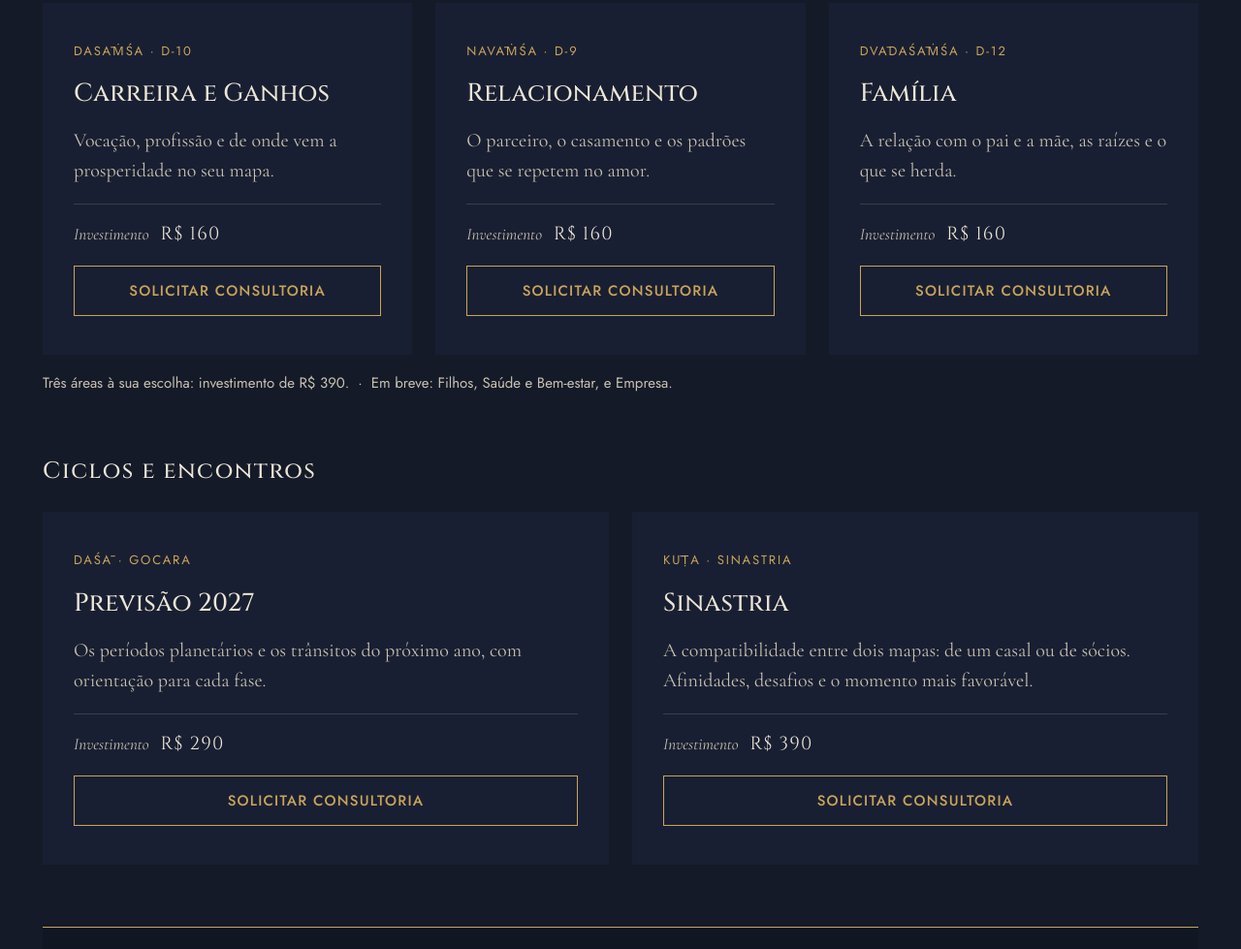
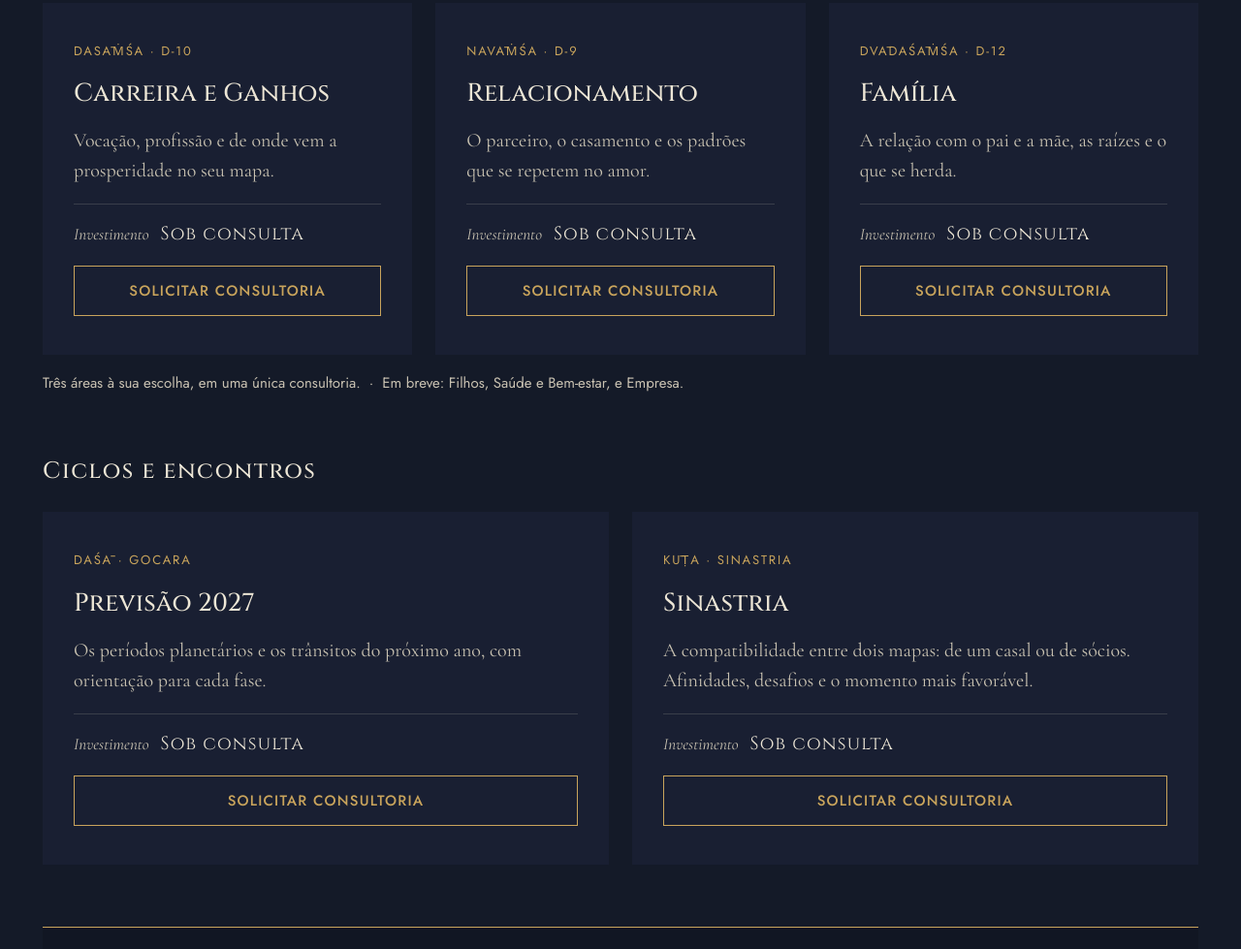
Before and after one commit to flavioparah/ias-instituto, a plain HTML site: page index.html in a window 1280 px wide. Shown: the part 2080-3059 px from the top of the page at 97% size. Drawn offline with nearby package versions, Linux system fonts and the light colour scheme; animation ran at ten frames a second.

Commit message:
Preços sob consulta
Co-Authored-By: Claude Opus 5.5 <noreply@anthropic.com>
Claude-Session: https://claude.ai/code/session_01PQCDMBXoPvG25LMqAKtX6C

```diff
--- a/index.html
+++ b/index.html
@@ -302,7 +302,7 @@ button.btn{cursor:pointer}
         <p class="card__desc">O estudo do mapa inteiro: temperamento, vocação, relações, família e os grandes ciclos da vida. Sessão ao vivo, de 60 a 75 minutos, gravada para você.</p>
       </div>
       <div class="lc__acao">
-        <p class="invest"><span>Investimento</span>R$ 390</p>
+        <p class="invest"><span>Investimento</span>Sob consulta</p>
         <a href="#" class="btn btn--ouro btn--bloco" data-agendar="Consultoria Completa">SOLICITAR CONSULTORIA</a>
       </div>
     </article>
@@ -314,25 +314,25 @@ button.btn{cursor:pointer}
         <p class="card__tag">DASĀṀŚA · D-10</p>
         <h3>Carreira e Ganhos</h3>
         <p class="card__desc">Vocação, profissão e de onde vem a prosperidade no seu mapa.</p>
-        <p class="invest"><span>Investimento</span>R$ 160</p>
+        <p class="invest"><span>Investimento</span>Sob consulta</p>
         <a href="#" class="btn btn--linha btn--bloco" data-agendar="Consultoria de Carreira e Ganhos">SOLICITAR CONSULTORIA</a>
       </article>
       <article class="card">
         <p class="card__tag">NAVĀṀŚA · D-9</p>
         <h3>Relacionamento</h3>
         <p class="card__desc">O parceiro, o casamento e os padrões que se repetem no amor.</p>
-        <p class="invest"><span>Investimento</span>R$ 160</p>
+        <p class="invest"><span>Investimento</span>Sob consulta</p>
         <a href="#" class="btn btn--linha btn--bloco" data-agendar="Consultoria de Relacionamento">SOLICITAR CONSULTORIA</a>
       </article>
       <article class="card">
         <p class="card__tag">DVĀDAŚĀṀŚA · D-12</p>
         <h3>Família</h3>
         <p class="card__desc">A relação com o pai e a mãe, as raízes e o que se herda.</p>
-        <p class="invest"><span>Investimento</span>R$ 160</p>
+        <p class="invest"><span>Investimento</span>Sob consulta</p>
         <a href="#" class="btn btn--linha btn--bloco" data-agendar="Consultoria de Família">SOLICITAR CONSULTORIA</a>
       </article>
     </div>
-    <p class="nota-areas">Três áreas à sua escolha: investimento de R$ 390. &nbsp;·&nbsp; Em breve: Filhos, Saúde e Bem-estar, e Empresa.</p>
+    <p class="nota-areas">Três áreas à sua escolha, em uma única consultoria. &nbsp;·&nbsp; Em breve: Filhos, Saúde e Bem-estar, e Empresa.</p>
 
     <h3 class="sub-bloco">Ciclos e encontros</h3>
     <div class="grade grade--consultas">
@@ -340,14 +340,14 @@ button.btn{cursor:pointer}
         <p class="card__tag">DAŚĀ · GOCARA</p>
         <h3>Previsão 2027</h3>
         <p class="card__desc">Os períodos planetários e os trânsitos do próximo ano, com orientação para cada fase.</p>
-        <p class="invest"><span>Investimento</span>R$ 290</p>
+        <p class="invest"><span>Investimento</span>Sob consulta</p>
         <a href="#" class="btn btn--linha btn--bloco" data-agendar="Previsão 2027">SOLICITAR CONSULTORIA</a>
       </article>
       <article class="card">
         <p class="card__tag">KŪṬA · SINASTRIA</p>
         <h3>Sinastria</h3>
         <p class="card__desc">A compatibilidade entre dois mapas: de um casal ou de sócios. Afinidades, desafios e o momento mais favorável.</p>
-        <p class="invest"><span>Investimento</span>R$ 390</p>
+        <p class="invest"><span>Investimento</span>Sob consulta</p>
         <a href="#" class="btn btn--linha btn--bloco" data-agendar="Sinastria">SOLICITAR CONSULTORIA</a>
       </article>
     </div>
```
